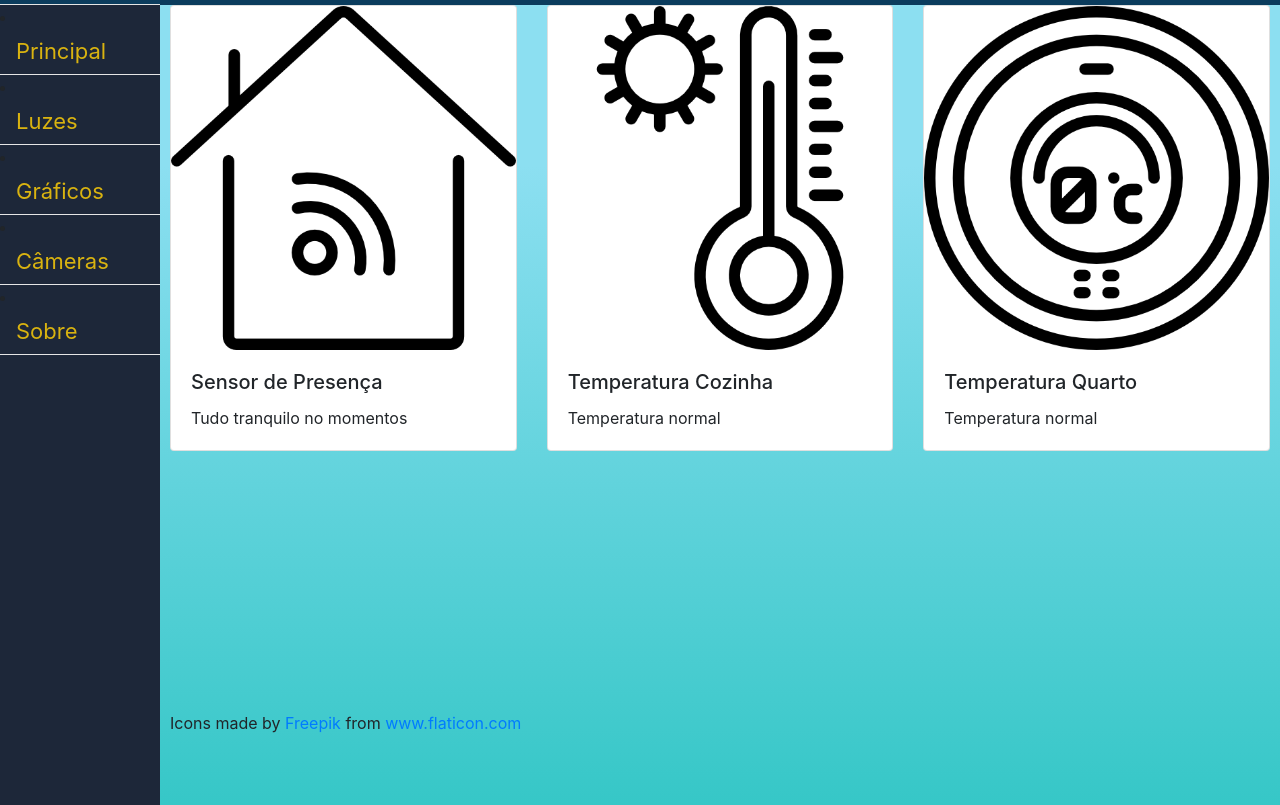
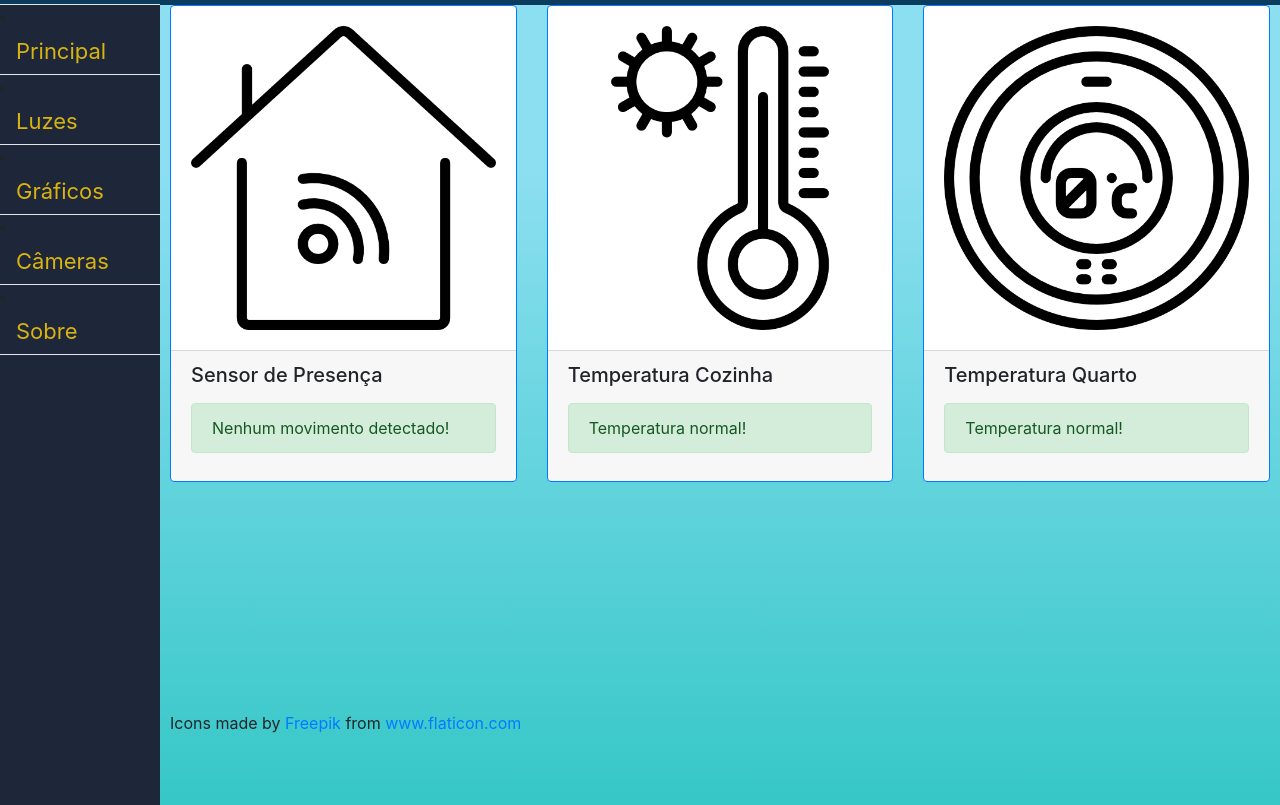
Before and after one commit to felipesantosIroh/domotica, a website: page public/index.html in a window 1280 px wide. Shown: the part 65-870 px from the top of the page. Drawn offline with nearby package versions, Linux system fonts and the light colour scheme; no server answers.

Commit message:
pequena modificação no alerta

```diff
--- a/public/alertaseventos.js
+++ b/public/alertaseventos.js
@@ -31,7 +31,7 @@ socketzinho.on('serial:data', function(dataSerial){
     }
 
     contador = contador + 2;
-
+    const call = io();
     if(tempDHT22 > 54 || tempDHT11 > 54){
         alert("Temperatura muito alta, risco de incendio!");
         $('.alert').alert()
--- a/public/index.html
+++ b/public/index.html
@@ -28,25 +28,45 @@
         <!-- Page Content -->
         <div class="main">
             <div class="card-deck">
-                <div class="card">
-                  <img src="./img/031-home-3.png" class="card-img-top" alt="...">
+                <div class="card border-primary mb-3">
                   <div class="card-body">
+                    <img src="./img/031-home-3.png" class="card-img-top" alt="...">
+                  </div>
+                  <div class="card-footer">
                     <h5 class="card-title">Sensor de Presen&ccedil;a</h5>
-                    <p class="card-text">Tudo tranquilo no momentos</p>
+                    <p class="card-text">
+                      <div id="pirCard" class="alert alert-success" role="alert">
+                        Nenhum movimento detectado!
+                      </div>
+                    </p>
                   </div>
                 </div>
-                <div class="card">
-                  <img src="./img/076-temperature.png" class="card-img-top" alt="...">
+
+                <div class="card border-primary mb-3">
                   <div class="card-body">
+                    <img src="./img/076-temperature.png" class="card-img-top" alt="...">
+                  </div>
+                  <div class="card-footer">
                     <h5 class="card-title">Temperatura Cozinha</h5>
-                    <p class="card-text">Temperatura normal</p>
+                    <p class="card-text">
+                      <div id="temp22Card" class="alert alert-success" role="alert">
+                        Temperatura normal!
+                      </div>
+                    </p>
                   </div>
                 </div>
-                <div class="card">
-                  <img src="./img/080-thermostat.png" class="card-img-top" alt="...">
+
+                <div class="card border-primary mb-3">
                   <div class="card-body">
+                   <img src="./img/080-thermostat.png" class="card-img-top" alt="...">
+                  </div>
+                  <div class="card-footer">
                     <h5 class="card-title">Temperatura Quarto</h5>
-                    <p class="card-text">Temperatura normal</p>
+                    <p class="card-text">
+                      <div id="temp11Card" class="alert alert-success" role="alert">
+                        Temperatura normal!
+                      </div>
+                    </p>
                   </div>
                 </div>
               </div>
@@ -66,8 +86,6 @@
         #0B3C5D;
         #1D2739;
 
-
-
         const socketzinho = io();
         var arr;
 
```
